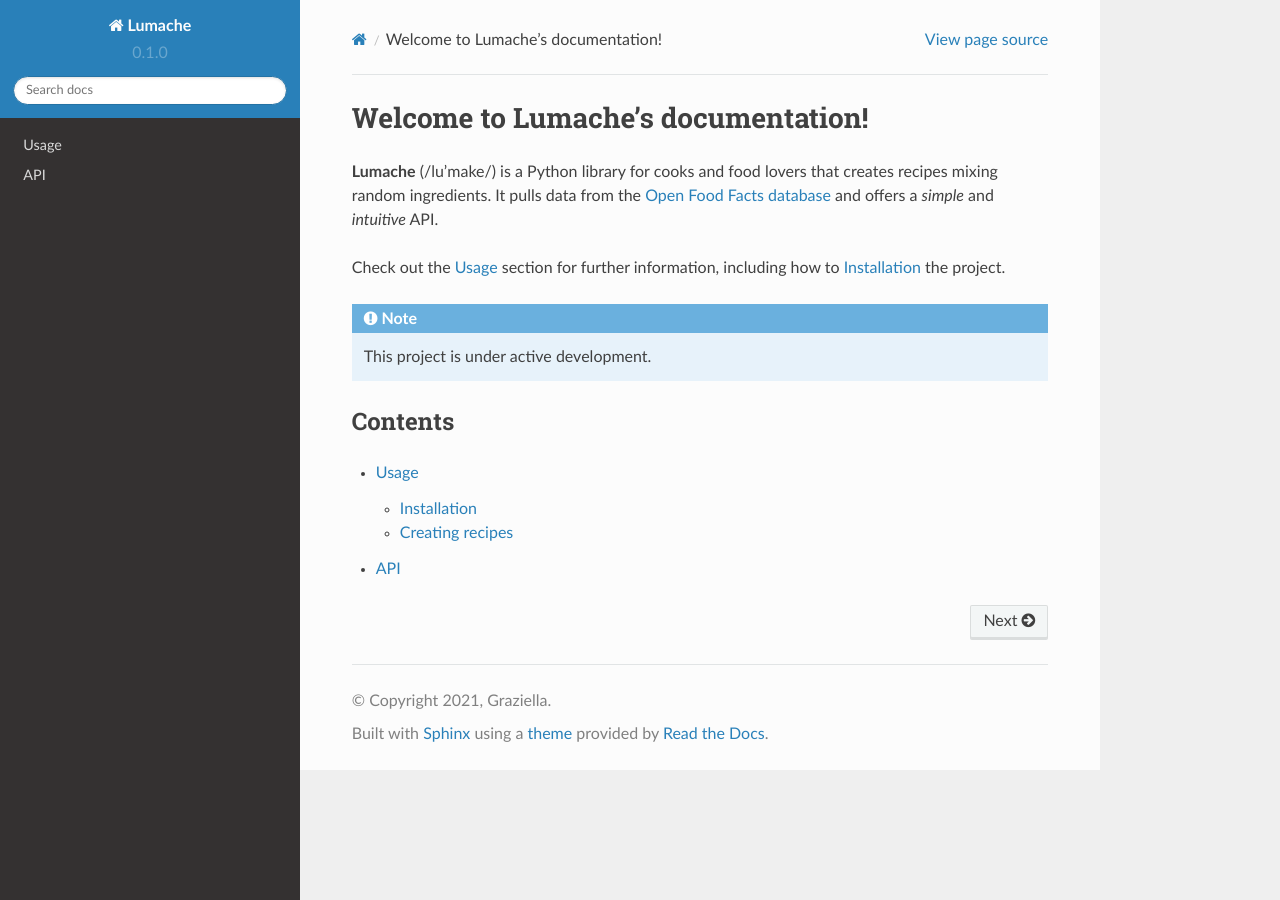
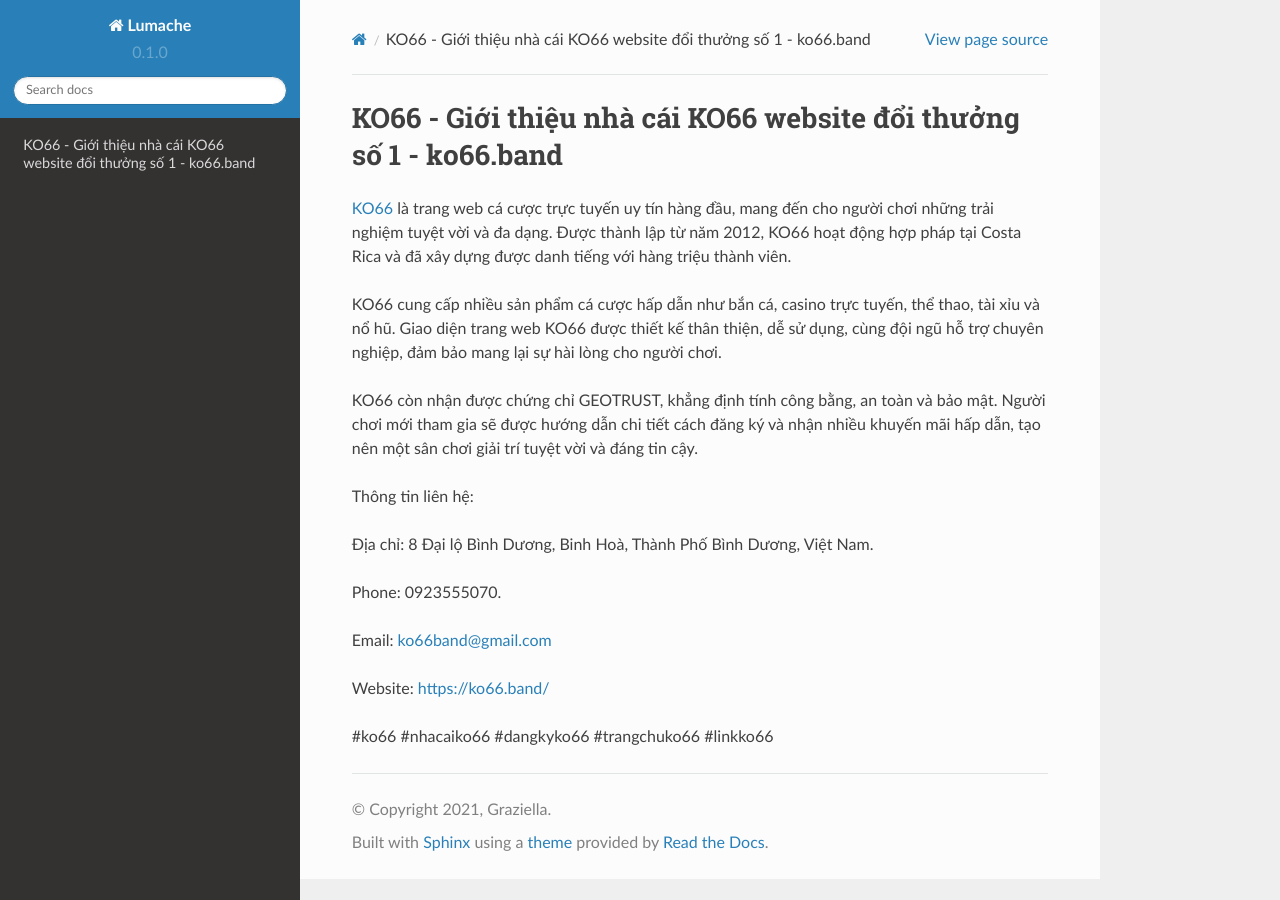
Before and after one commit to phamduyhong/ko66band, a Sphinx documentation site: the page built from docs/source/index.rst, in a window 1280 px wide. Built offline with Sphinx 7.4.7 and the Read the Docs theme 2.0.0, drawn with Linux system fonts in a browser that asks for light colours.

Commit message:
Update index.rst

```diff
--- a/docs/source/index.rst
+++ b/docs/source/index.rst
@@ -1,22 +1,20 @@
-Welcome to Lumache's documentation!
+KO66 - Giới thiệu nhà cái KO66 website đổi thưởng số 1 - ko66.band
 ===================================
 
-**Lumache** (/lu'make/) is a Python library for cooks and food lovers
-that creates recipes mixing random ingredients.
-It pulls data from the `Open Food Facts database <https://world.openfoodfacts.org/>`_
-and offers a *simple* and *intuitive* API.
+`KO66 <https://ko66.band/>`_ là trang web cá cược trực tuyến uy tín hàng đầu, mang đến cho người chơi những trải nghiệm tuyệt vời và đa dạng. Được thành lập từ năm 2012, KO66 hoạt động hợp pháp tại Costa Rica và đã xây dựng được danh tiếng với hàng triệu thành viên.
 
-Check out the :doc:`usage` section for further information, including
-how to :ref:`installation` the project.
+KO66 cung cấp nhiều sản phẩm cá cược hấp dẫn như bắn cá, casino trực tuyến, thể thao, tài xỉu và nổ hũ. Giao diện trang web KO66 được thiết kế thân thiện, dễ sử dụng, cùng đội ngũ hỗ trợ chuyên nghiệp, đảm bảo mang lại sự hài lòng cho người chơi.
 
-.. note::
+KO66 còn nhận được chứng chỉ GEOTRUST, khẳng định tính công bằng, an toàn và bảo mật. Người chơi mới tham gia sẽ được hướng dẫn chi tiết cách đăng ký và nhận nhiều khuyến mãi hấp dẫn, tạo nên một sân chơi giải trí tuyệt vời và đáng tin cậy.
 
-   This project is under active development.
+Thông tin liên hệ:
 
-Contents
---------
+Địa chỉ: 8 Đại lộ Bình Dương, Binh Hoà, Thành Phố Bình Dương, Việt Nam.
 
-.. toctree::
+Phone: 0923555070.
 
-   usage
-   api
+Email: ko66band@gmail.com
+
+Website: https://ko66.band/
+
+#ko66 #nhacaiko66 #dangkyko66 #trangchuko66 #linkko66
```
